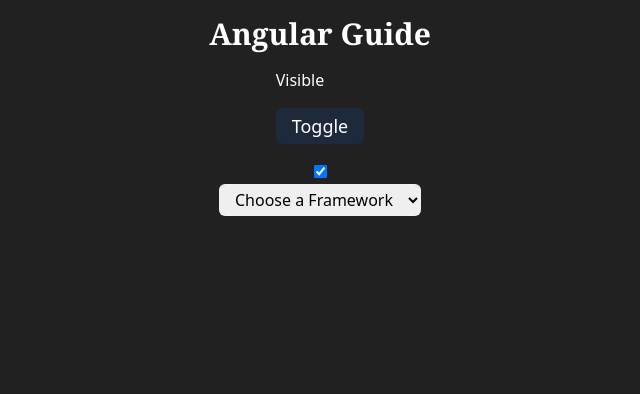
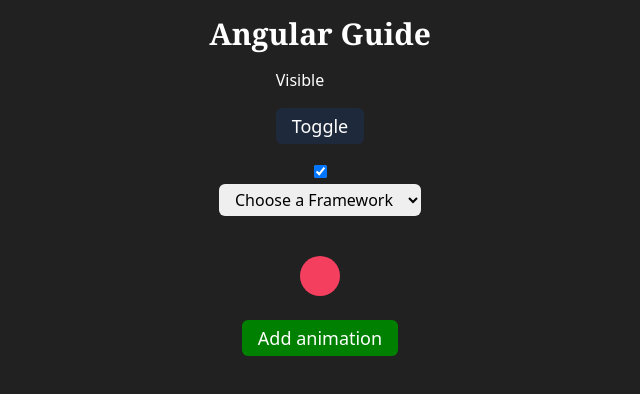
Before and after one commit to nithinK-142/angular-guide, an Angular app: page / in a window 1280 px wide. Shown: the top 394 px of the page, without its empty margins (320-960 px from the left). Built offline with nearby package versions, Linux system fonts and the light colour scheme.

Commit message:
add: attribute directive.

```diff
--- a/src/app/app.component.html
+++ b/src/app/app.component.html
@@ -16,6 +16,7 @@
 <main>
   <h1 class="text-3xl font-semibold text-center my-4">Angular Guide</h1>
   <app-structural-dir></app-structural-dir>
+  <app-attribute-dir></app-attribute-dir>
 </main>
 
 <!-- * * * * * * * * * * * * * * * * * * * * * * * * * * * * * * * * -->
--- a/src/app/app.component.ts
+++ b/src/app/app.component.ts
@@ -1,11 +1,12 @@
 import { Component } from '@angular/core';
 import { RouterOutlet } from '@angular/router';
 import { StructuralDirComponent } from '../components/directive/structural-dir/structural-dir.component';
+import { AttributeDirComponent } from '../components/directive/attribute-dir/attribute-dir.component';
 
 @Component({
   selector: 'app-root',
   standalone: true,
-  imports: [RouterOutlet, StructuralDirComponent],
+  imports: [RouterOutlet, StructuralDirComponent, AttributeDirComponent],
   templateUrl: './app.component.html',
   styleUrl: './app.component.css',
 })
--- /dev/null
+++ b/src/components/directive/attribute-dir/attribute-dir.component.html
@@ -0,0 +1,13 @@
+<div class="flex flex-col space-y-6 items-center mt-10">
+  <div
+    class="h-10 w-10 rounded-full bg-rose-500"
+    [ngClass]="isAnimation ? 'animate-bounce' : 'animate-none'"
+  ></div>
+  <button
+    (click)="toggleAnimation()"
+    class="px-4 py-1 rounded-md text-lg"
+    [ngStyle]="{ 'background-color': isAnimation ? 'red' : 'green' }"
+  >
+    {{ isAnimation ? "Remove animation" : "Add animation" }}
+  </button>
+</div>
--- /dev/null
+++ b/src/components/directive/attribute-dir/attribute-dir.component.ts
@@ -0,0 +1,16 @@
+import { CommonModule } from '@angular/common';
+import { Component } from '@angular/core';
+
+@Component({
+  selector: 'app-attribute-dir',
+  standalone: true,
+  imports: [CommonModule],
+  templateUrl: './attribute-dir.component.html',
+})
+export class AttributeDirComponent {
+  isAnimation: boolean = false;
+
+  toggleAnimation() {
+    this.isAnimation = !this.isAnimation;
+  }
+}
```
Also changed, not shown: 1 other file (tests, documents, lock files or other folders).
